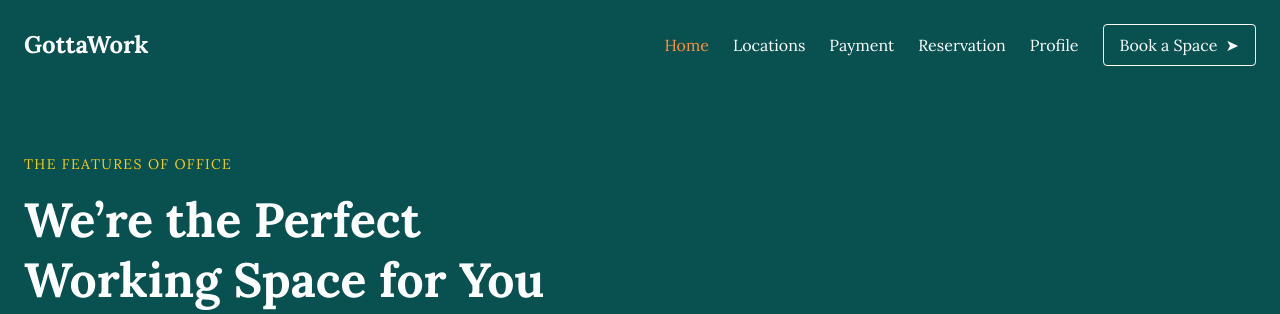
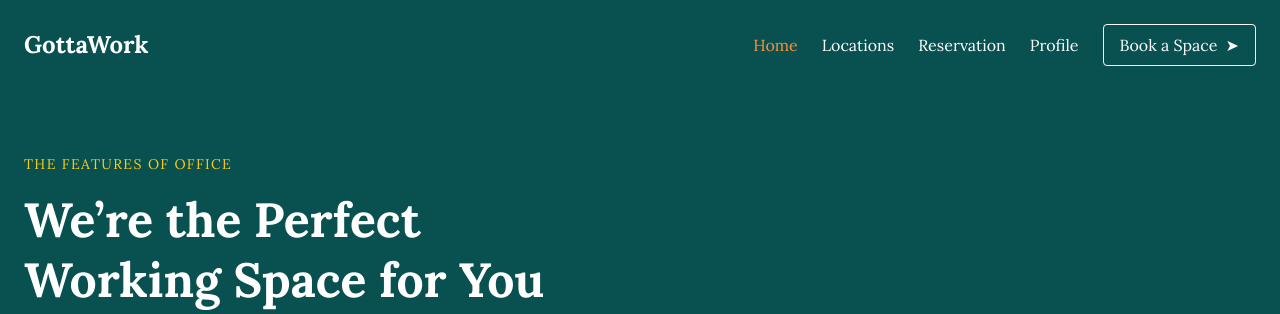
Before and after one commit to fernando-FTD/GottaWork, a PHP site: page /homepage.php in a window 1280 px wide. Shown: the top 314 px of the page. Run offline with PHP 8.4, Linux system fonts and the light colour scheme; a user stored in the database is signed in; some libraries are stand-ins or nearby versions.

Commit message:
Update homepage.php

```diff
--- a/homepage.php
+++ b/homepage.php
@@ -38,7 +38,6 @@ if ($_SESSION['role'] !== 'Customer') {
     <nav class="flex items-center space-x-6">
         <a href="homepage.php" class="text-orange-400 font-medium  underline-offset-4">Home</a>
         <a href="ketersediaanws.php" class="text-white hover:text-orange-400 font-medium">Locations</a>
-        <a href="pembayaran.html" class="text-white hover:text-orange-400 font-medium">Payment</a>
         <a href="membatalkanreservasi.html" class="text-white hover:text-orange-400 font-medium">Reservation</a>
         <a href="#" class="text-white hover:text-orange-400 font-medium">Profile</a>
 
```
